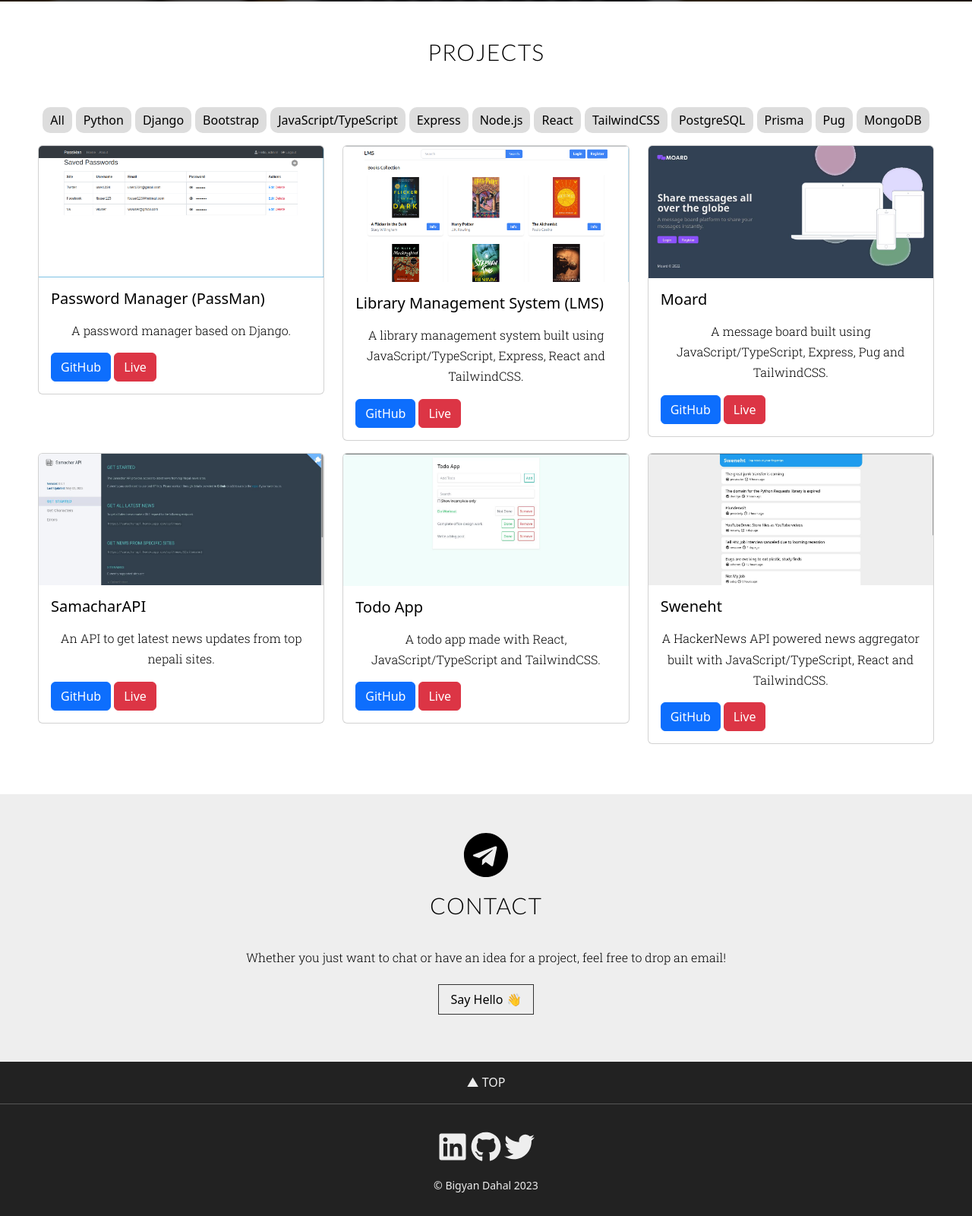
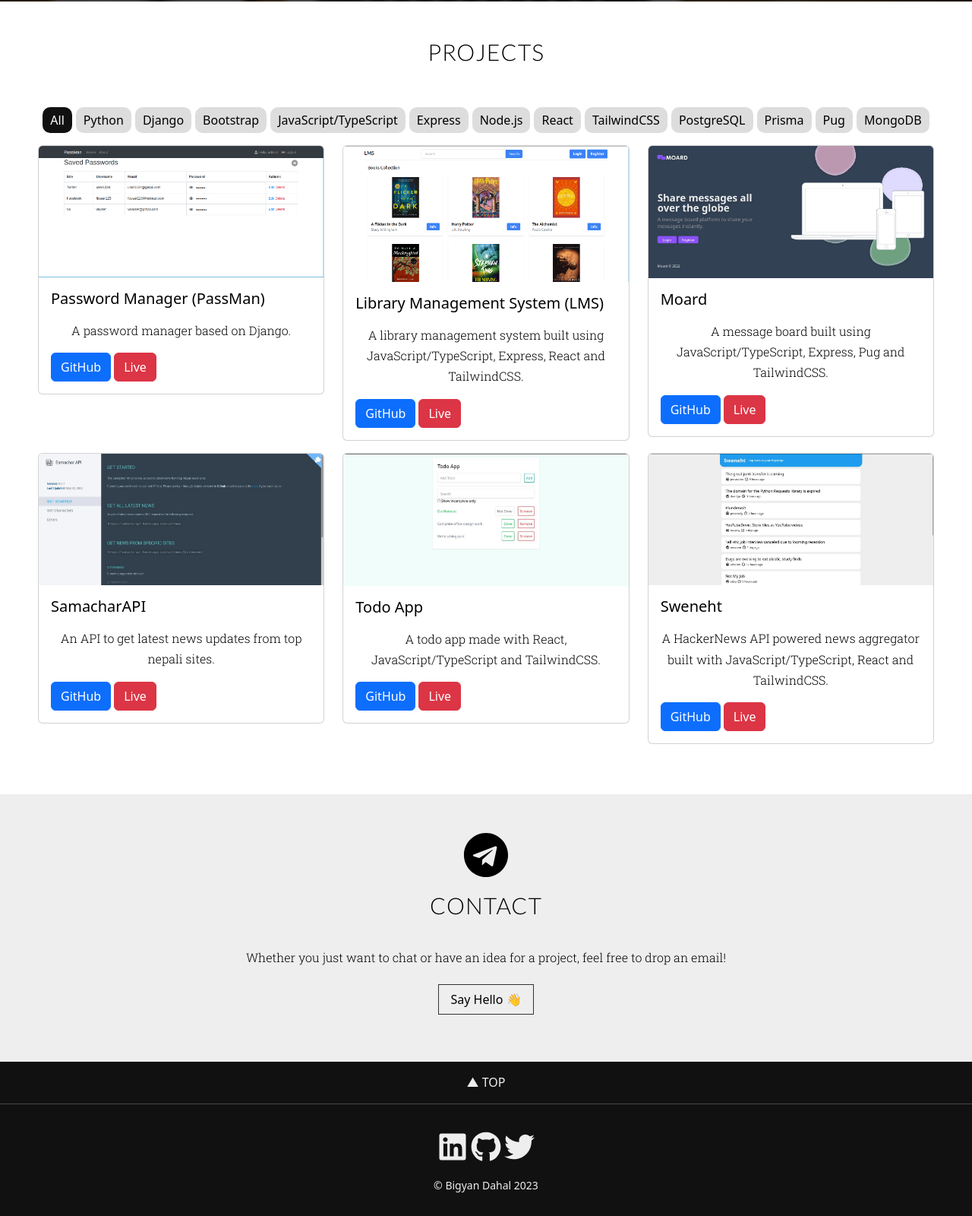
Before and after one commit to bigyanse/portfolio, a plain HTML site: page index.html in a window 1280 px wide. Shown: the part 2030-3630 px from the top of the page at 76% size. Drawn offline with nearby package versions, Linux system fonts and the light colour scheme.

Commit message:
`style`: 🎨 added color to hint tag selection

```diff
--- a/assets/css/style.css
+++ b/assets/css/style.css
@@ -1,5 +1,6 @@
 :root {
   --headerColor: #111;
+  --footerColor: #111;
 }
 
 #spinner-container {
@@ -28,6 +29,11 @@
   padding: 5px 10px;
   border-radius: 10px;
   background-color: #ddd;
+}
+
+.tag.selected {
+  color: #fff;
+  background-color: #111;
 }
 
 #header-container {
@@ -247,7 +253,7 @@ section {
 footer {
   text-align: center;
   color: #eee;
-  background-color: #222;
+  background-color: var(--footerColor);
   padding-bottom: 30px;
 
   display: flex;
--- a/assets/js/script.js
+++ b/assets/js/script.js
@@ -139,8 +139,11 @@ const projects = [
     tags: ["JavaScript/TypeScript", "React", "TailwindCSS"],
   },
 ];
-function filterProjects(tag) {
+function filterProjects(el, tag) {
   const projectsElement = document.querySelector("#projects-container");
+  const selectedTag = document.querySelector(".tag.selected");
+  if(selectedTag) selectedTag.classList.remove("selected");
+  el.classList.add("selected");
   projectsElement.innerHTML = "";
   for(let project of projects) {
     if(project.tags.includes(tag) || tag == "all") {
@@ -162,8 +165,8 @@ function filterProjects(tag) {
 const tags = Array.from(new Set(projects.map(project => project.tags).flat()));
 const tagsElement = document.querySelector("#tags");
 tagsElement.innerHTML = "";
-tagsElement.innerHTML += `<button class="tag" onclick="filterProjects('all')">All</button>`;
+tagsElement.innerHTML += `<button class="tag selected" onclick="filterProjects(this, 'all')">All</button>`;
 for(let tag of tags) {
-  tagsElement.innerHTML += `<button class="tag" onclick="filterProjects('${tag}')">${tag}</button>`;
+  tagsElement.innerHTML += `<button class="tag" onclick="filterProjects(this, '${tag}')">${tag}</button>`;
 }
-filterProjects("all");
+filterProjects(document.querySelectorAll(".tag.selected")[0], "all");
```
